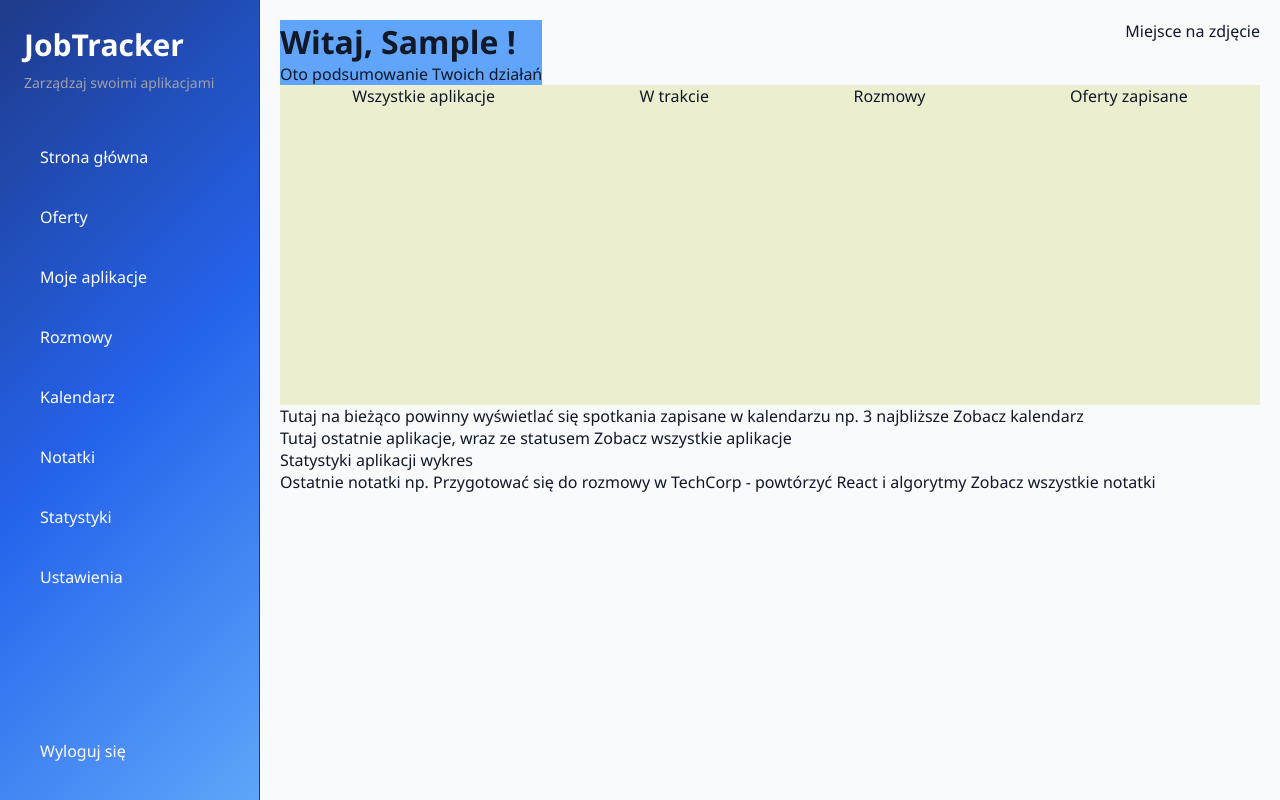
After one commit to NataliaGalicka96/PythonApp, a Flask app: page /dashboard in a window 1280 px wide. The commit adds this page. Run offline with Flask 3, Linux system fonts and the light colour scheme; the visitor is signed in with stand-in values (Sample User, id 1).

Commit message:
Add main menu and edit  templates structure - create folders in templates folders

```diff
--- a/app.py
+++ b/app.py
@@ -31,19 +31,29 @@ migrate.init_app(app, db)
 # Metoda ładowania użytkownika
 @login_manager.user_loader
 def load_user(user_id):
-    return User.query.get(int(user_id))
+    return db.session.get(User, int(user_id))
 
 # Strona główna - dostępna dla niezalogowanych -> tylko przeglądanie ogłoszeń
 @app.route("/")
 def index():
-    return render_template("index.html")
+    #Sprawdzenie, czy użytkownik jest już zalogowany - jeśli tak, to przekierowujemy na główną stronę
+    if current_user.is_authenticated:
+        return redirect(url_for("dashboard"))
+    return render_template("guest/home.html")
+
+# Strona główna - dostępna po zalogowaniu
+@app.route("/dashboard", methods = ['GET'])
+@login_required
+def dashboard():
+    print(current_user)
+    return render_template("dashboard/index.html")
 
 # Rejestracja
 @app.route("/register", methods = ['GET', 'POST'])
 def register():
     #Sprawdzenie, czy użytkownik jest już zalogowany - jeśli tak, to przekierowujemy na główną stronę
     if current_user.is_authenticated:
-        return redirect(url_for("index"))
+        return redirect(url_for("dashboard"))
 
     #Użytkownik nie jest zalogowany, to tworzymy formularz rejestracji
     form = RegistrationForm()
@@ -68,14 +78,14 @@ def register():
             flash("Wystąpił błąd podczas rejestracji użytkownika. Spróbuj ponownie.", "danger")
 
     # gdy dane w formularzu niepoprawne - wyświetlamy ponownie formularz
-    return render_template("register.html", form=form)
+    return render_template("auth/register.html", form=form)
 
 # Logowanie
 @app.route("/login", methods = ['POST', 'GET'])
 def login():
     # Sprawdzenie, czy użytkownik jest już zalogowwany
     if current_user.is_authenticated:
-        return redirect(url_for("index"))
+        return redirect(url_for("dashboard"))
 
     # Użytkownik nie jest zalogowany, to dodamy formularz logowania
     form = LoginForm()
@@ -87,12 +97,12 @@ def login():
             # Logujemy użytkownika
             login_user(user)
             flash("Zostałeś zalogowany", "success")
-            return redirect(url_for("index"))
+            return redirect(url_for("dashboard"))
         else:
             flash("Niepoprawne dane logowania", "danger")
 
     # Jeśli brak danych w formularzu, ponowne wyrenderowanie
-    return render_template("login.html", form=form)
+    return render_template("auth/login.html", form=form)
 
 # Wylogowanie
 @login_required
--- a/static/styles.css
+++ b/static/styles.css
@@ -316,15 +316,30 @@ label {
 
 }
 
+.app-layout {
+    display: flex;
+}
+
+
 .dashboard-main {
     display: flex;
     justify-content: space-between;
 }
 
 .dashboard-main-left {
+    display: block;
+    background-color: #60a5fa;
+}
+
+.summary {
+    background: #b6c32033;
+    height: 40vh;
     display: flex;
-    gap: 10px;
+    justify-content: space-around;
 }
+
+
+
 
 
 /* ===== RESPONSIVE ===== */
--- a/templates/login.html
+++ b/templates/auth/login.html
@@ -1,6 +1,7 @@
-{% extends "base.html" %}
+{% extends 'layouts/auth_base.html' %}
 {% block title %}Logowanie{% endblock %}
-{% block content %}
+{% block auth_content %}
+
 <div class="auth-layout">
     <!-- LEFT SIDE -->
     <div class="auth-side">
--- /dev/null
+++ b/templates/dashboard/index.html
@@ -0,0 +1,39 @@
+{% extends 'layouts/dashboard_base.html' %}
+{% block title %}Dashboard{% endblock %}
+
+{% block dashboard_content %}
+
+<div class="dashboard">
+    <div class="dashboard-main">
+        <div class="dashboard-main-left">
+            <h1>Witaj, {{ current_user.first_name }} !</h1>
+            <p>Oto podsumowanie Twoich działań</p>
+        </div>
+        <div class="dashboard-main-right">Miejsce na zdjęcie</div>
+    </div>
+
+    <div class="summary">
+        <div>Wszystkie aplikacje</div>
+        <div>W trakcie</div>
+        <div>Rozmowy</div>
+        <div>Oferty zapisane</div>
+    </div>
+    <div class="next-meetings">
+        Tutaj na bieżąco powinny wyświetlać się spotkania zapisane w kalendarzu np. 3 najbliższe
+        <a>Zobacz kalendarz</a>
+    </div>
+    <div class="latest-application">
+        Tutaj ostatnie aplikacje, wraz ze statusem
+        <a>Zobacz wszystkie aplikacje</a>
+    </div>
+    <div class="statistic-application">
+        Statystyki aplikacji
+        wykres
+    </div>
+    <div class="latest-note">
+        Ostatnie notatki np. Przygotować się do rozmowy w TechCorp - powtórzyć React i algorytmy
+        <a>Zobacz wszystkie notatki</a>
+    </div>
+</div>
+
+{% endblock %}
--- /dev/null
+++ b/templates/layouts/auth_base.html
@@ -0,0 +1,6 @@
+{% extends 'layouts/base.html' %}
+{% block body %}
+<div class="auth-wrapper">
+    {% block auth_content %}{% endblock %}
+</div>
+{% endblock %}
--- /dev/null
+++ b/templates/layouts/base.html
@@ -0,0 +1,21 @@
+<!DOCTYPE html>
+<html lang="en">
+
+<head>
+    <meta charset="UTF-8">
+    <meta name="viewport" content="width=device-width, initial-scale=1.0">
+    <title>{% block title %}{% endblock %}</title>
+    <!-- Tytuł strony, który można nadpisać w szablonach -->
+    <link rel="stylesheet" href="{{ url_for('static', filename = 'styles.css') }}" />
+    <!-- Link do wspólnego arkusza stylów CSS-->
+    <meta name="csrf-token" content="{{ csrf_token()}}" />
+    <!-- Meta tag z tokenem CSRF-->
+</head>
+
+<body>
+    {% include 'partials/flash_messages.html' %}
+    {% block body %}
+    {% endblock %}
+</body>
+
+</html>
--- /dev/null
+++ b/templates/layouts/dashboard_base.html
@@ -0,0 +1,13 @@
+{% extends 'layouts/base.html' %}
+{% block body %}
+<div class="app-layout">
+    <!--
+    {% include 'partials/navbar_user.html' %}
+    -->
+    {% include 'partials/sidebar.html' %}
+
+    {% block dashboard_content %}
+
+    {% endblock %}
+</div>
+{% endblock %}
--- /dev/null
+++ b/templates/partials/flash_messages.html
@@ -0,0 +1,9 @@
+{% with messages = get_flashed_messages(with_categories=true) %}
+{% if messages %}
+{% for category, message in messages %}
+<div class="flash {{ category }}">
+    {{ message }}
+</div>
+{% endfor %}
+{% endif %}
+{% endwith %}
--- /dev/null
+++ b/templates/partials/sidebar.html
@@ -0,0 +1,20 @@
+<div class="form-main">
+    <aside class="sidebar">
+        <div>
+            <div class="logo">
+                <h1>JobTracker</h1>
+                <p>Zarządzaj swoimi aplikacjami</p>
+            </div>
+            <nav class="menu">
+                <a href="/dashboard">Strona główna</a>
+                <a href="#">Oferty</a>
+                <a href="#">Moje aplikacje</a>
+                <a href="#">Rozmowy</a>
+                <a href="#">Kalendarz</a>
+                <a href="#">Notatki</a>
+                <a href="#">Statystyki</a>
+                <a href="#">Ustawienia</a>
+            </nav>
+        </div> <a href="/logout" class="logout">Wyloguj się</a>
+    </aside>
+</div>
```
Also changed, not shown: templates/auth/register.html (renamed from templates/register.html, +3 -4 lines), templates/base.html (deleted, +0 -71 lines), templates/guest/home.html (added, +23 -0 lines), templates/index.html (deleted, +0 -27 lines), templates/partials/navbar_guest.html (added), templates/partials/navbar_user.html (added).
